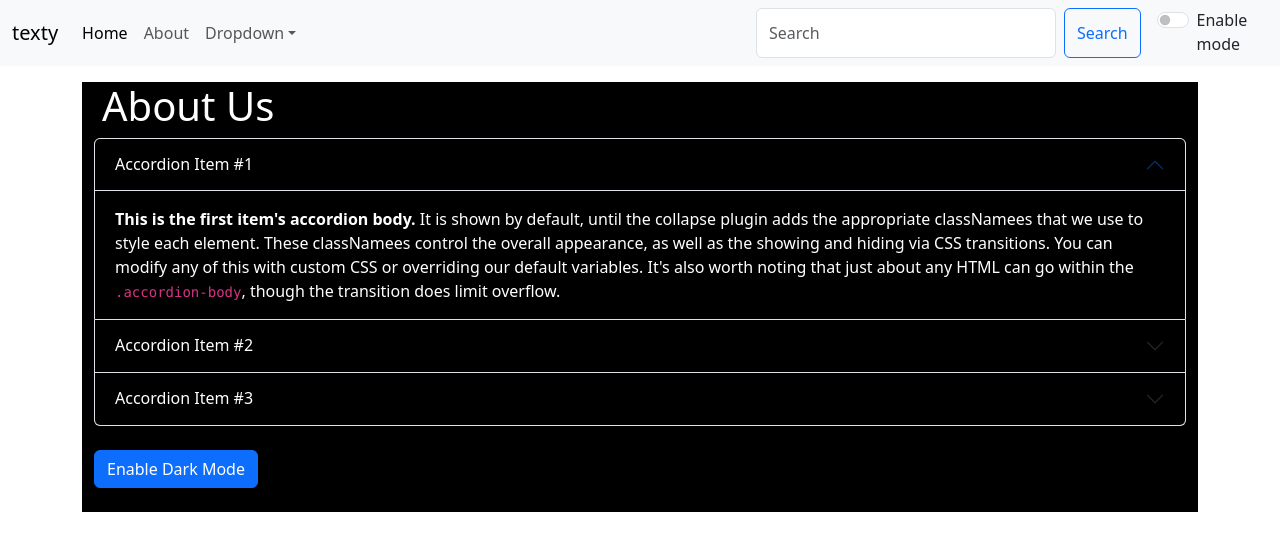
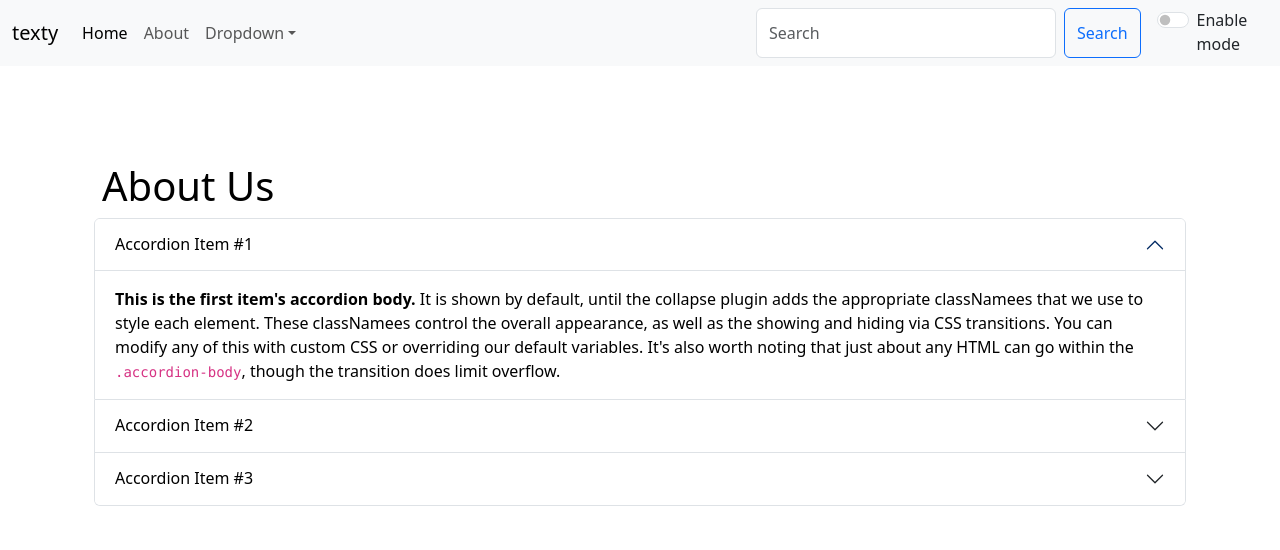
Before and after one commit to Nomiy-Nasiri/Text-app, a React (Create React App) app: page /about in a window 1280 px wide. Shown: the top 550 px of the page. Built offline with nearby package versions, Linux system fonts and the light colour scheme.

Commit message:
made some UI changes

```diff
--- a/src/App.js
+++ b/src/App.js
@@ -42,7 +42,7 @@ function App() {
         <div className="container my-3">
           <Routes>
             <Route exact path="/" element={<Texty showAlert={showAlert} heading="Insert your Text below to Analyze" mode={mode} />} />
-            <Route exact path="/about" element={<About />} />
+            <Route exact path="/about" element={<About mode={mode}/>} />
           </Routes>
         </div>
       </Router>
--- a/src/components/About.js
+++ b/src/components/About.js
@@ -1,26 +1,9 @@
-import React, { useState } from "react";
 
-export default function About() {
-  const [aboutStyles, setAboutStyle] = useState({
-    backgroundColor: "black",
-    color: "white",
-  });
-  const [btText, setBtnText] = useState("Enable Dark Mode");
-  const toggleDarkMode = () => {
-    if (aboutStyles.color === "white") {
-      setAboutStyle({
-        color: "black",
-        backgroundColor: "white",
-      });
-      setBtnText("Enable Light Mode");
-    } else {
-      setAboutStyle({
-        color: "white",
-        backgroundColor: "black",
-      });
-      setBtnText("Enable Dark Mode");
-    }
-  };
+export default function About(props) {
+let aboutStyles = {
+  color : props.mode === 'dark'?'white':'black',
+  backgroundColor : props.mode === 'dark'? 'black': 'white'
+}
   return (
     <div className="container" style={aboutStyles}>
       <h1 className="my-2 mx-2">About Us</h1>
@@ -123,13 +106,6 @@ export default function About() {
         </div>
       </div>
       <div>
-        <button
-          onClick={toggleDarkMode}
-          type="button"
-          className="btn btn-primary my-4"
-        >
-          {btText}
-        </button>
       </div>
     </div>
   );
--- a/src/components/Alert.js
+++ b/src/components/Alert.js
@@ -2,8 +2,12 @@ import React from 'react'
 
 function Alert(props) {
   return (
-    props.alert && <div className={`alert alert-${props.alert.type} alert-dismissible fade show background-${props.alert.type}`} role="alert">
+   <div style={{
+    height: '80px'
+   }}>
+    {props.alert && <div className={`alert alert-${props.alert.type} alert-dismissible fade show background-${props.alert.type}`} role="alert">
   {props.alert.type} <strong>{props.alert.message}</strong>
+  </div>}
   </div>
   )
 }
--- a/src/components/texty.js
+++ b/src/components/texty.js
@@ -73,25 +73,25 @@ export default function Texty(props) {
           }}
         ></textarea>
         <button
-          className="btn btn-outline-primary mt-2 mx-2"
+          className="btn btn-outline-primary mx-2 my-1"
           onClick={handleLowerCase}
         >
           convert text to Lowercase
         </button>
         <button
-          className="btn btn-outline-primary mt-2"
+          className="btn btn-outline-primary my-1 my-1"
           onClick={handleUpperCase}
         >
           convert text to Upercase
         </button>
         <button
-          className="btn btn-outline-primary mt-2 mx-2"
+          className="btn btn-outline-primary mx-2"
           onClick={handleClear}
         >
           clear text
         </button>
         <button
-          className="btn btn-outline-primary mt-2 mx-2"
+          className="btn btn-outline-primary mx-2 my-1"
           onClick={handleExtraSpaces}
         >
           remove extra space
@@ -106,10 +106,10 @@ export default function Texty(props) {
       <div className="container my-3">
         <h4>Your text is about</h4>
         <p>
-          {text.split(" ").length} words and {text.length}{" "}
+          {text.split(" ").filter((element)=>{return element.length!==0}).length} words and {text.length}{" "}
         </p>
 
-        <p>{0.008 * text.split(" ").length} time to read </p>
+        <p>{0.008 * text.split(" ").filter((element)=>{return element.length!==0}).length} minutes to read </p>
         <h2>Preview</h2>
         <p>{text.length > 0 ? text : "your text will be shown here"}</p>
       </div>
```
